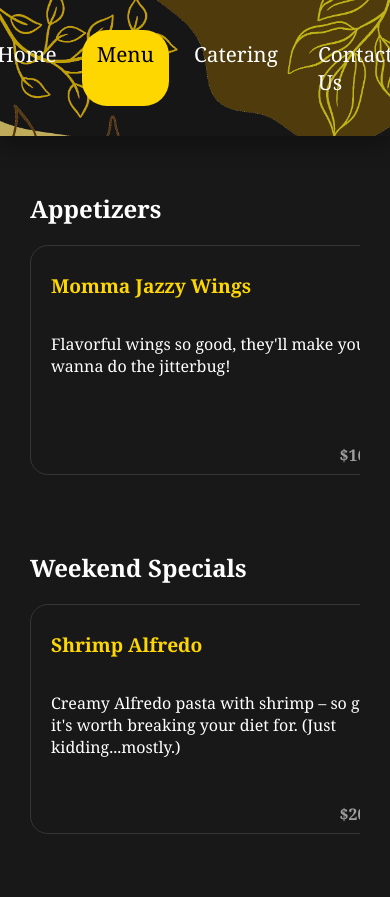
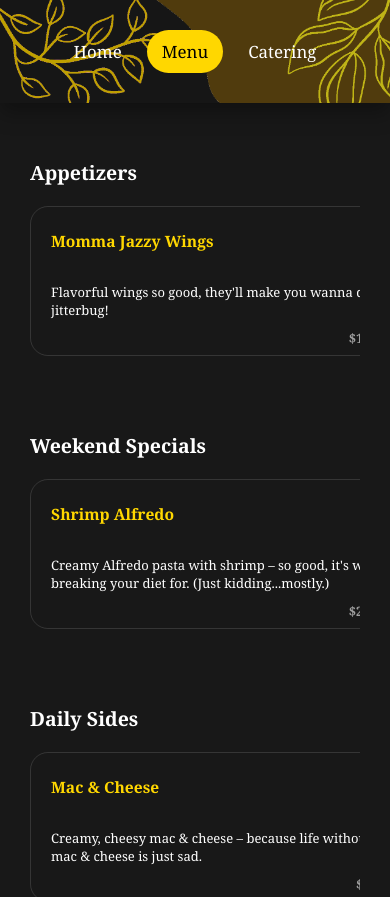
Before and after one commit to clawrenceharris/dakaris, a plain HTML site: page index.html in a window 390 px wide. Shown: the top 897 px of the page. Drawn offline with Linux system fonts and the light colour scheme.

Commit message:
responsive updates

```diff
--- a/index.html
+++ b/index.html
@@ -24,7 +24,6 @@
           <li>Home</li>
           <li class="active">Menu</li>
           <li>Catering</li>
-          <li>Contact Us</li>
 
         </ul>
       </nav>
--- a/styles.css
+++ b/styles.css
@@ -88,7 +88,7 @@ h3, h2{
 }
 
 .menu-item{
-    min-height: 230px;
+    max-height: 200px;
     position: relative;
     min-width: 390px;
     max-width: 400px;
@@ -97,7 +97,7 @@ h3, h2{
     display: flex;
     flex-direction: column;
 
-
+    min-height: 200px;
 
 }
 
@@ -157,10 +157,15 @@ nav ul{
     list-style: none;
 
 }
+
+
 nav li{
     cursor: pointer;
     font-size: 1.3rem;
     padding: 10px 15px;
+    display: flex;
+    justify-content: center;
+    align-items: center;
     border-radius: 25px;
 }
 
@@ -189,3 +194,16 @@ footer{
     border-radius: 6px;
     transition: 0.3s ease;
   }
+
+
+  @media screen {
+    html{
+        font-size: 13px;
+    }
+
+    .menu-item{
+        min-height: 150px;
+        max-height: 150px;
+
+    }
+  }
```
